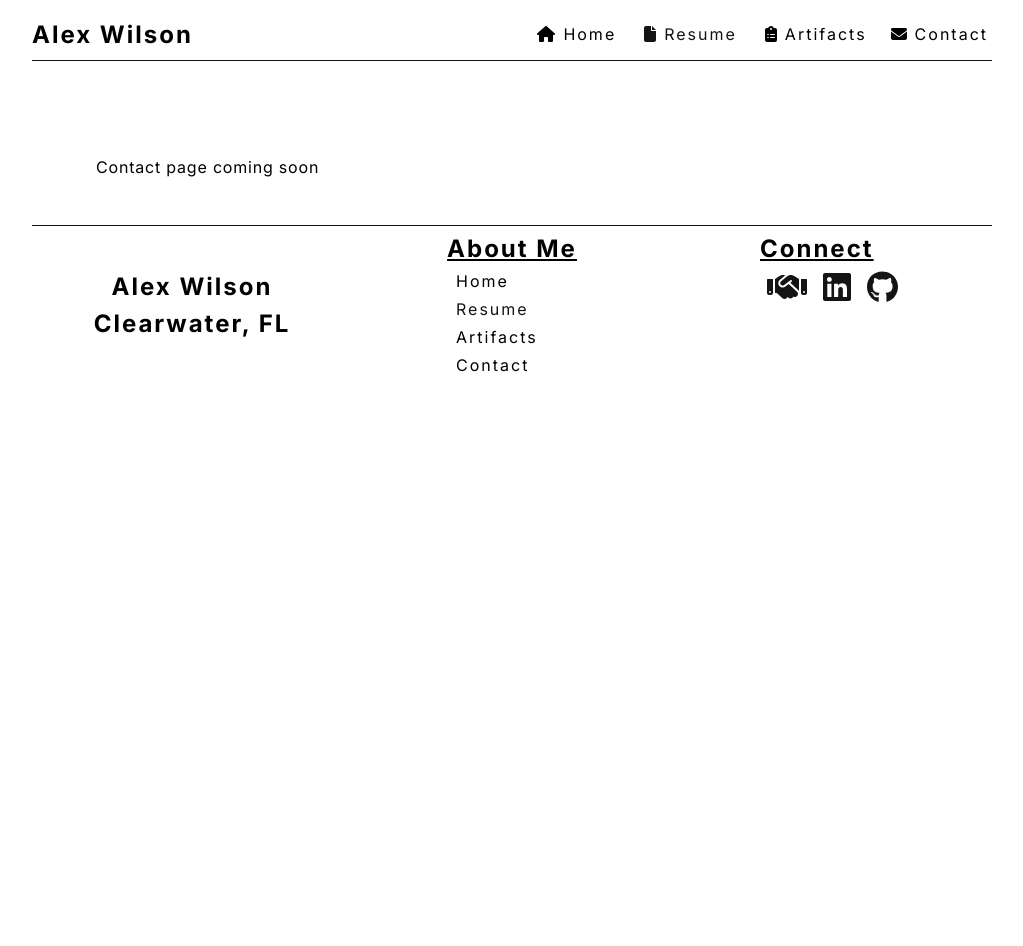
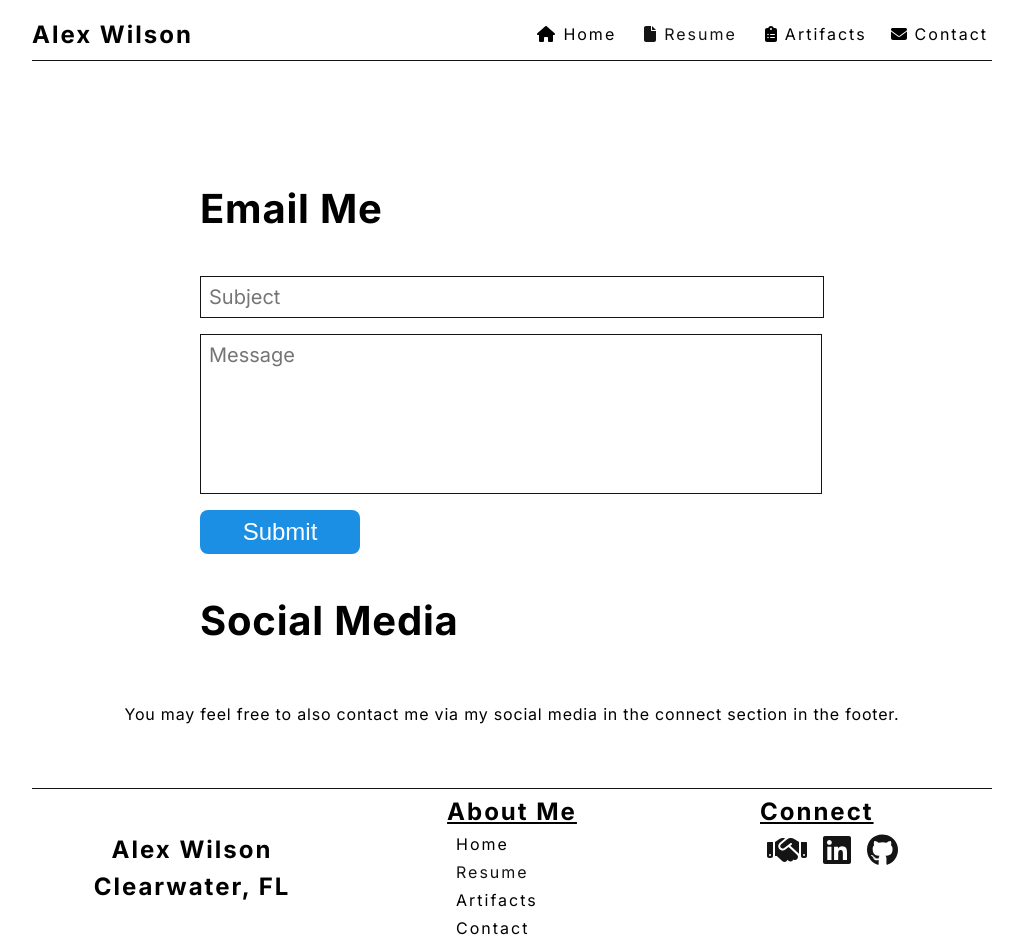
Before and after one commit to apreswilson/eportfolio, a React (Vite) app: page /contact in a window 1280 px wide. Shown: the whole page, without its empty margins (128-1151 px from the left). Before the commit the page ends 800 px from the top, so only its background shows below. Built offline with nearby package versions, Linux system fonts and the light colour scheme.

Commit message:
final updates

```diff
--- a/src/App.tsx
+++ b/src/App.tsx
@@ -8,7 +8,7 @@ export default function App() {
         <div className="left-column">
           <h1>Hello,</h1>
           <h1>
-            My name is Alex Wilson. I am a passionate Software Developer aimed towards creating
+            My name is Alex Wilson. I am a passionate software developer aimed towards creating
             responsive and user friendly web applications.
           </h1>
         </div>
--- a/src/pages/contact/contact.module.scss
+++ b/src/pages/contact/contact.module.scss
@@ -0,0 +1,61 @@
+@use "../../index.scss" as global;
+
+.contact_main {
+   display: flex;
+   align-items: center;
+   justify-content: center;
+   flex-direction: column;
+   gap: global.$extra-large-gap;
+
+   h1:nth-child(2) {
+      width: 75%;
+      text-align: left;
+   }
+
+   .form {
+      display: flex;
+      flex-direction: column;
+      width: 75%;
+      gap: global.$extra-large-gap;
+
+      textarea,
+      input {
+         border: global.$default-border;
+         font-family: global.$default-font-family;
+         outline: none;
+         font-size: 20px;
+         padding: global.$normal-gap;
+         @extend %transition;
+      }
+
+      textarea:focus,
+      input:focus {
+         border: 1px solid global.$default-blue;
+      }
+
+      textarea {
+         resize: none;
+         display: block;
+         box-sizing: border-box;
+         width: calc(100% - 2px) !important;
+         min-height: 10rem;
+         margin: 0;
+      }
+
+      button {
+         padding: global.$normal-gap;
+         background-color: global.$default-blue;
+         color: global.$default-white;
+         border: 0;
+         width: 10rem;
+         border-radius: global.$default-border-radius;
+         font-size: global.$large-font-size;
+         @extend %transition;
+         cursor: pointer;
+      }
+
+      button:hover {
+         opacity: 0.8;
+      }
+   }
+}
--- a/src/pages/contact/contact.tsx
+++ b/src/pages/contact/contact.tsx
@@ -1,9 +1,27 @@
 import styles from "./contact.module.scss";
 
 export default function Contact() {
+
+   const handleSubmit = (event: React.FormEvent<HTMLFormElement>) => {
+      event.preventDefault();
+
+      const formdata = new FormData(event.currentTarget);
+      const subject = formdata.get("subject") as string;
+      const material = formdata.get("message") as string;
+      location.assign(`mailto:apreswilson@gmail.com?subject=${subject}&body=${material}`);
+      event.currentTarget.reset();
+   }
+
    return (
       <main className={styles.contact_main}>
-         <p>Contact page coming soon</p>
+         <form className={styles.form} onSubmit={handleSubmit}>
+            <h1>Email Me</h1>
+            <input type="text" name="subject" placeholder="Subject"></input>
+            <textarea placeholder="Message" name="message"></textarea>
+            <button type="submit">Submit</button>
+         </form>
+         <h1>Social Media</h1>
+         <p>You may feel free to also contact me via my social media in the connect section in the footer.</p>
       </main>
    )
 }
```
